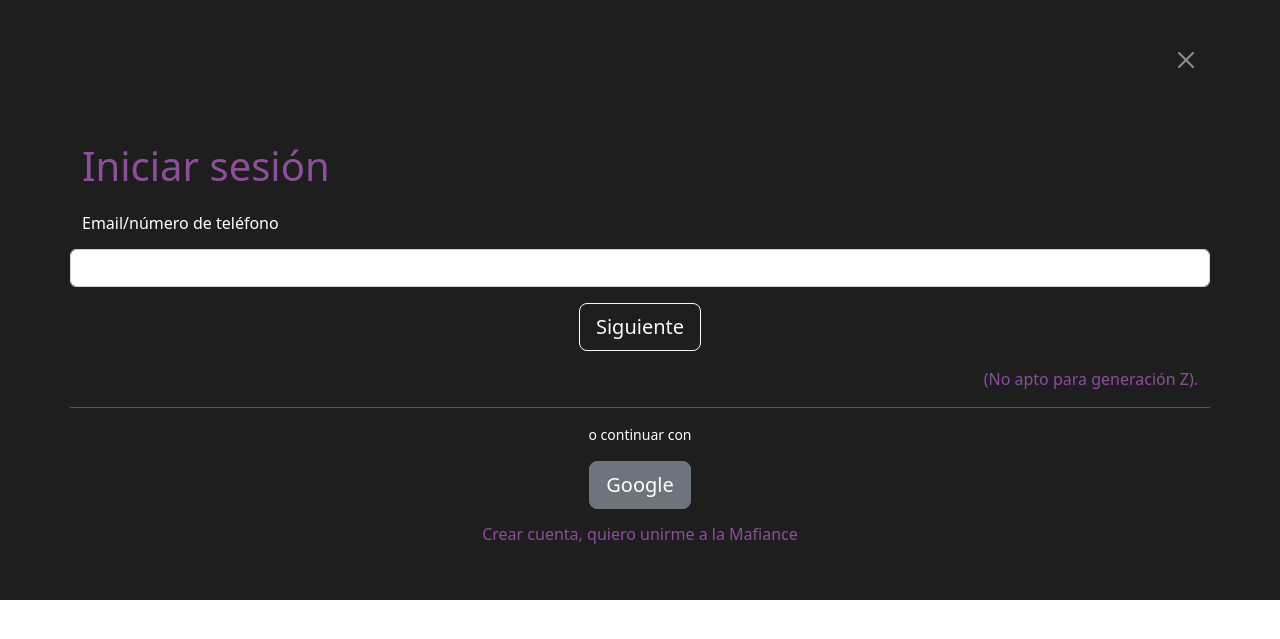
After one commit to jesusEstaba/Mafiance, a Flask app: page /login in a window 1280 px wide. The commit adds this page. Shown: the top 639 px of the page. Run offline with Flask 2, Linux system fonts and the light colour scheme.

Commit message:
Creación de vista login.html

```diff
--- /dev/null
+++ b/templates/login.html
@@ -0,0 +1,79 @@
+<!DOCTYPE html>
+<html lang="en">
+
+<head>
+    <meta charset="UTF-8">
+    <meta http-equiv="X-UA-Compatible" content="IE=edge">
+    <meta name="viewport" content="width=device-width, initial-scale=1.0">
+    <link href="https://cdn.jsdelivr.net/npm/bootstrap@5.2.0-beta1/dist/css/bootstrap.min.css" rel="stylesheet"
+        integrity="sha384-0evHe/X+R7YkIZDRvuzKMRqM+OrBnVFBL6DOitfPri4tjfHxaWutUpFmBp4vmVor" crossorigin="anonymous">
+    <link rel="icon" href="https://static.thenounproject.com/png/40328-200.png">
+    <style type="text/css">
+        .blanco {
+            color: white;
+        }
+
+        .negro {
+            background-color: #1f1e1e;
+        }
+
+        .magenta {
+            color: #8c509a;
+        }
+
+        .fmagenta {
+            background-color: #8c509a;
+        }
+    </style>
+    <title>Login | Mafiance</title>
+</head>
+
+<body>
+    <section class="negro">
+        {% if mensaje %}
+        <div class="container py-2">
+            <div class="row">
+                <div class="col-12">
+                    <div class="alert alert-danger" role="alert">
+                        {{mensaje}}
+                    </div>
+                </div>
+            </div>
+        </div>
+        {% endif %}
+        <form class="container blanco" action="/login/admins">
+            <div class="row">
+                <div class="col py-5 text-end">
+                    <a href="/" type="button" class="btn-close btn-close-white" aria-label="Close"></a>
+                </div>
+            </div>
+            <div class="row">
+                <div class="col py-3 magenta">
+                    <h1>Iniciar sesión</h1>
+                </div>
+                <label for="exampleFormControlInput1" class="form-label">
+                    <h6>Email/número de teléfono</h6>
+                </label>
+                <input type="#" class="form-control" id="exampleFormControlInput1" placeholder="" name="email">
+                <div class="col py-3 text-center">
+                    <a href="/loginpass" type="button" class="btn btn-outline-light btn-lg">Siguiente</a>
+                </div>
+                <div class="col-12 text-end magenta">
+                    <p>(No apto para generación Z).</p>
+                </div>
+                <hr>
+                <small class="text-center">o continuar con</small>
+                <div class="col-12 pt-3 text-center">
+                    <a href="#" type="button" class="btn btn-secondary btn-lg">Google</a>
+                </div>
+                <div class="col text-center pt-3 pb-5">
+                    <a href="/signin" class="text-decoration-none magenta">
+                        <h6>Crear cuenta, quiero unirme a la Mafiance</h6>
+                    </a>
+                </div>
+            </div>
+        </form>
+    </section>
+</body>
+
+</html>
```
Also changed, not shown: templates/home.html (+4 -4 lines), templates/loginpass.html (added, +79 -0 lines).
